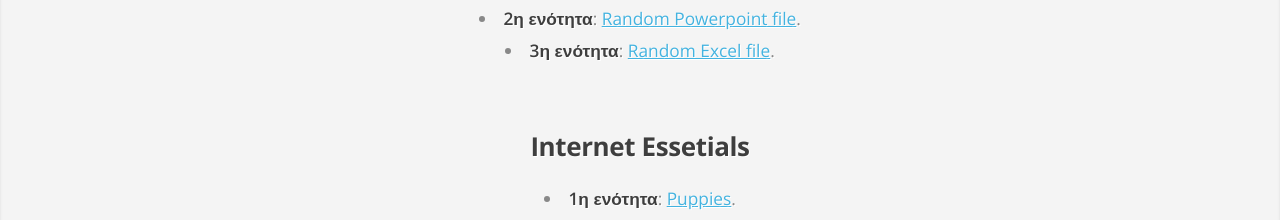
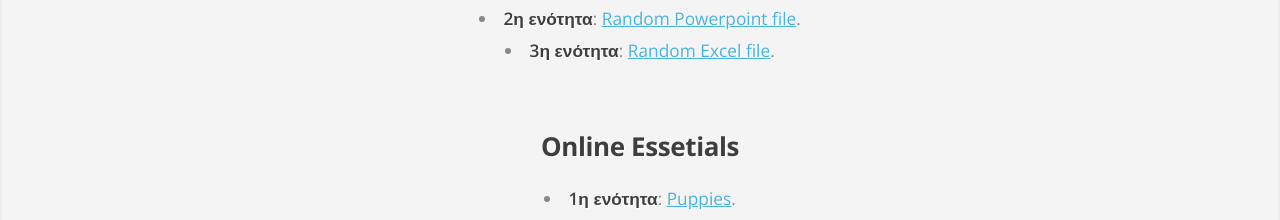
Before and after one commit to vasefsta/Teaching, a plain HTML site: page index.html in a window 1280 px wide. Shown: the part 1860-2080 px from the top of the page. Drawn offline with nearby package versions, Linux system fonts and the light colour scheme.

Commit message:
Update index.html

```diff
--- a/index.html
+++ b/index.html
@@ -88,7 +88,7 @@
 					<li><strong>2η ενότητα</strong>: <a href="assets/slides/powerpoint.pptx">Random Powerpoint file</a>.</li>
 					<li><strong>3η ενότητα</strong>: <a href="assets/slides/excel.xlsx">Random Excel file</a>.</li>
 					<br />	<br />
-					<h3>Internet Essetials</h3>
+					<h3>Online Essetials</h3>
 					<li><strong>1η ενότητα</strong>: <a href="assets/slides/puppy.pdf">Puppies</a>.</li>
 					<li><strong>2η ενότητα</strong>: <a href="assets/slides/powerpoint.pptx">Random Powerpoint file</a>.</li>
 					<li><strong>3η ενότητα</strong>: <a href="assets/slides/excel.xlsx">Random Excel file</a>.</li>
```
